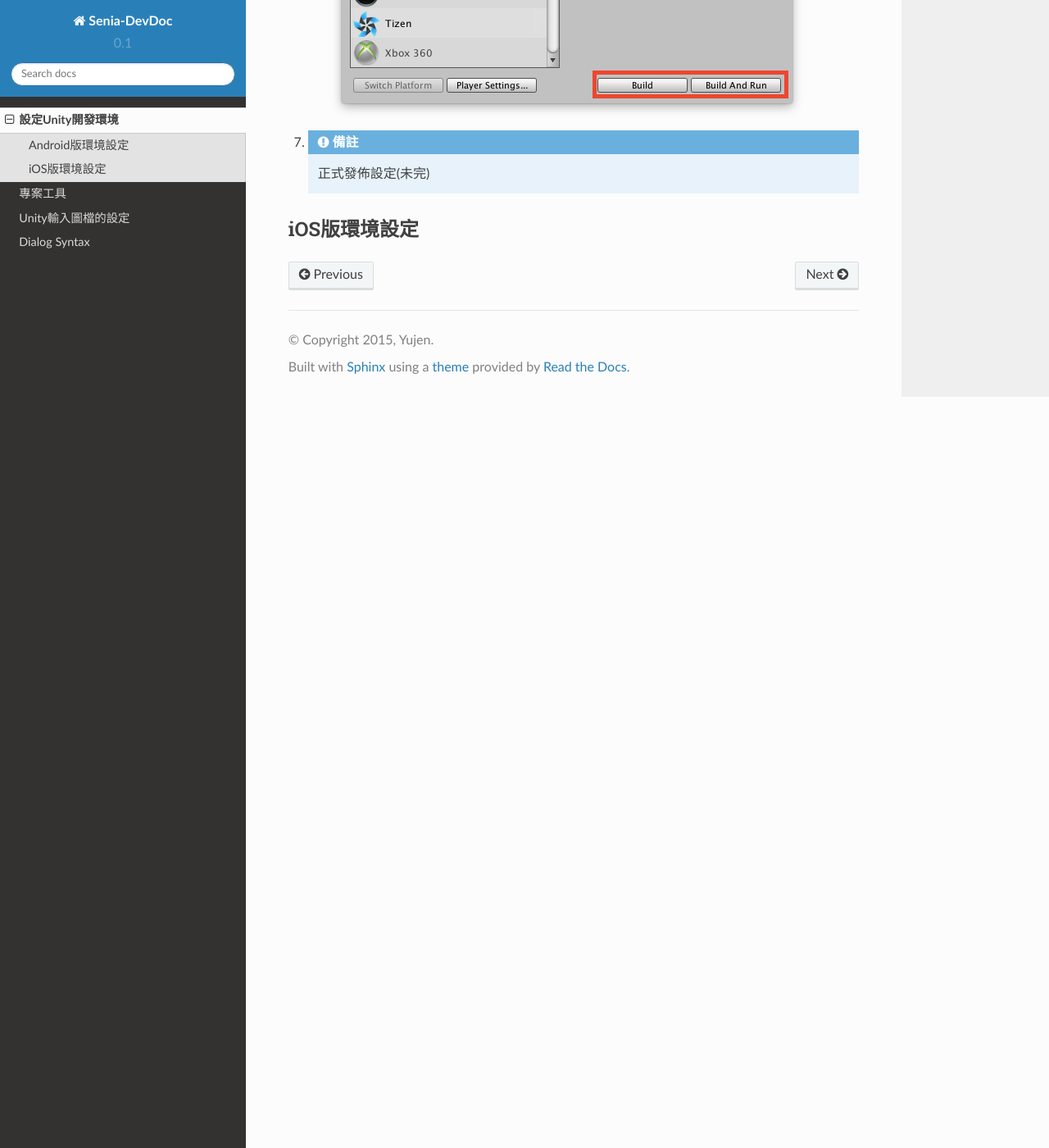
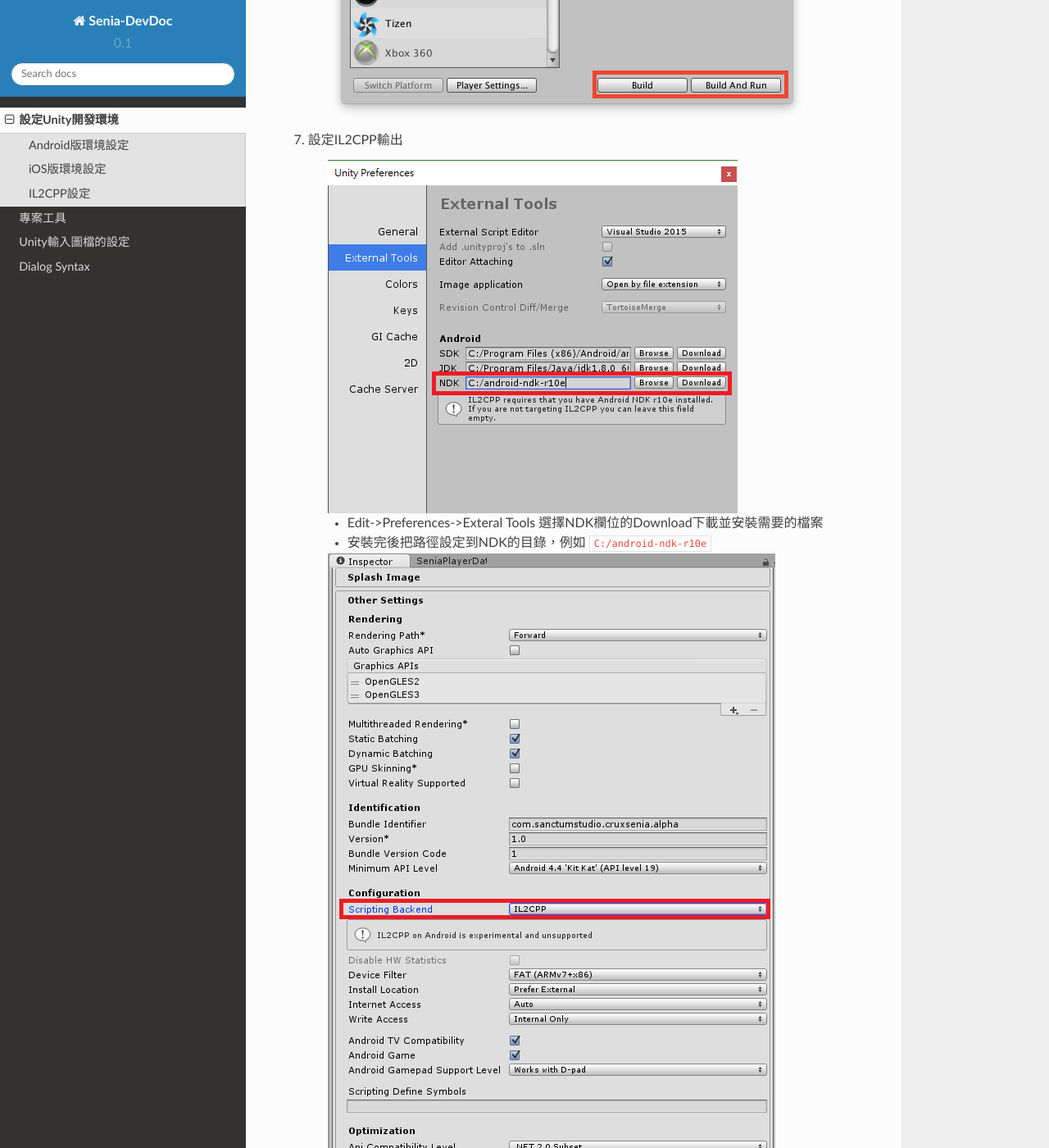
Before and after one commit to yujen/Senia-DevDoc, a Sphinx documentation site: the page built from docs/setup-build-environment.rst, in a window 1280 px wide and 1400 px high, scrolled down 5968 px. Shown: the whole window at 82% size. Built offline with Sphinx 7.4.7 and the Read the Docs theme 2.0.0, drawn with Linux system fonts in a browser that asks for light colours; some of the changed text lies outside the part shown.

Commit message:
增加IL2CPP文件

```diff
--- a/docs/setup-build-environment.rst
+++ b/docs/setup-build-environment.rst
@@ -64,9 +64,28 @@
 
       .. image:: /_static/image/setup-build-environment/6_unity_buildsettings.png
 
-7.
+7. 設定IL2CPP輸出
+
+      .. image:: /_static/image/setup-build-environment/7_setup_ndk_preferences.png
+
+      * Edit->Preferences->Exteral Tools 選擇NDK欄位的Download下載並安裝需要的檔案
+      * 安裝完後把路徑設定到NDK的目錄，例如 ``C:/android-ndk-r10e``
+
+      .. image:: /_static/image/setup-build-environment/8_setup_ndk_playersettings.png
+
+      * Edit->Project Settings->Player 將Scripting Backend設定成IL2CPP
+      * Strip Engine Code 取消勾選
+
+8.
       .. note:: 正式發佈設定(未完)
 
 
 iOS版環境設定
 ----------------------------------------
+
+
+
+IL2CPP設定
+----------------------------------------
+
+1. Edit->Preferences->Exteral Tools
```
Also changed, not shown: docs/_static/image/setup-build-environment/7_setup_ndk_preferences.png (added), docs/_static/image/setup-build-environment/8_setup_ndk_playersettings.png (added).
